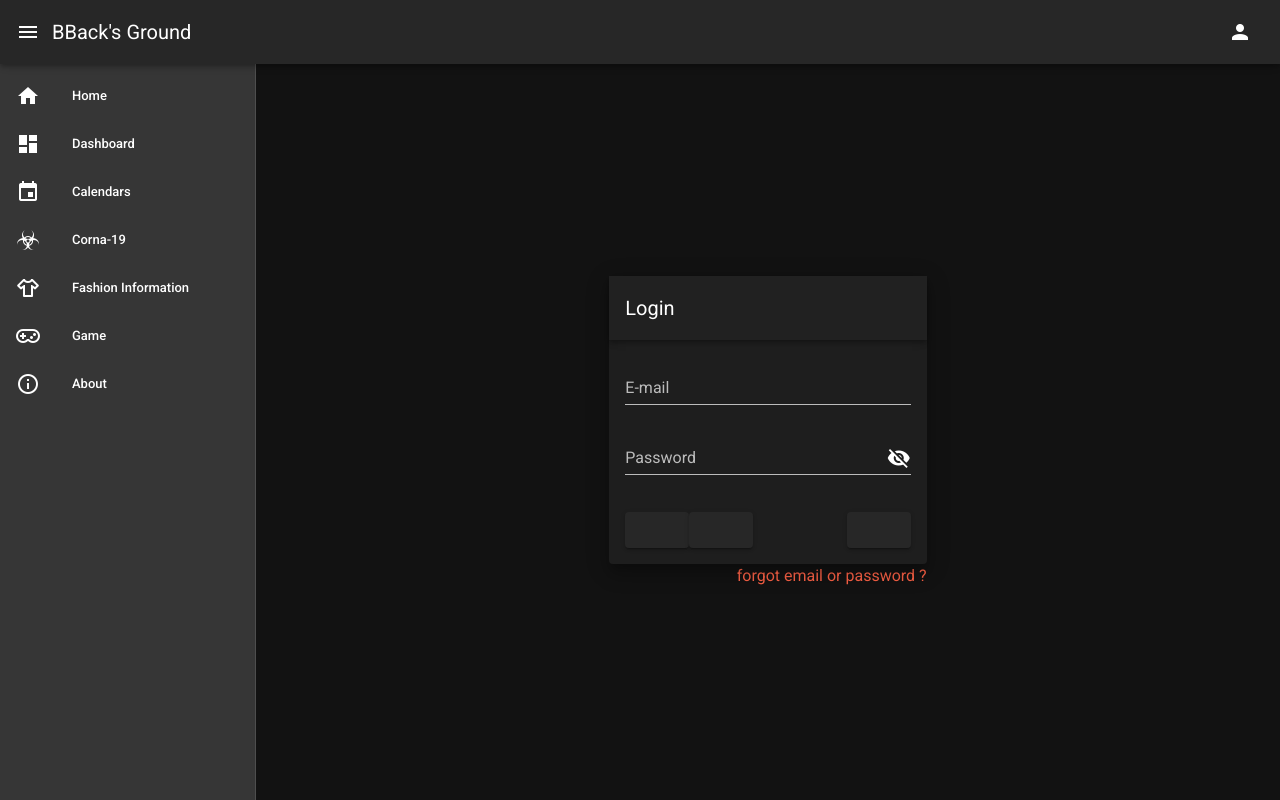
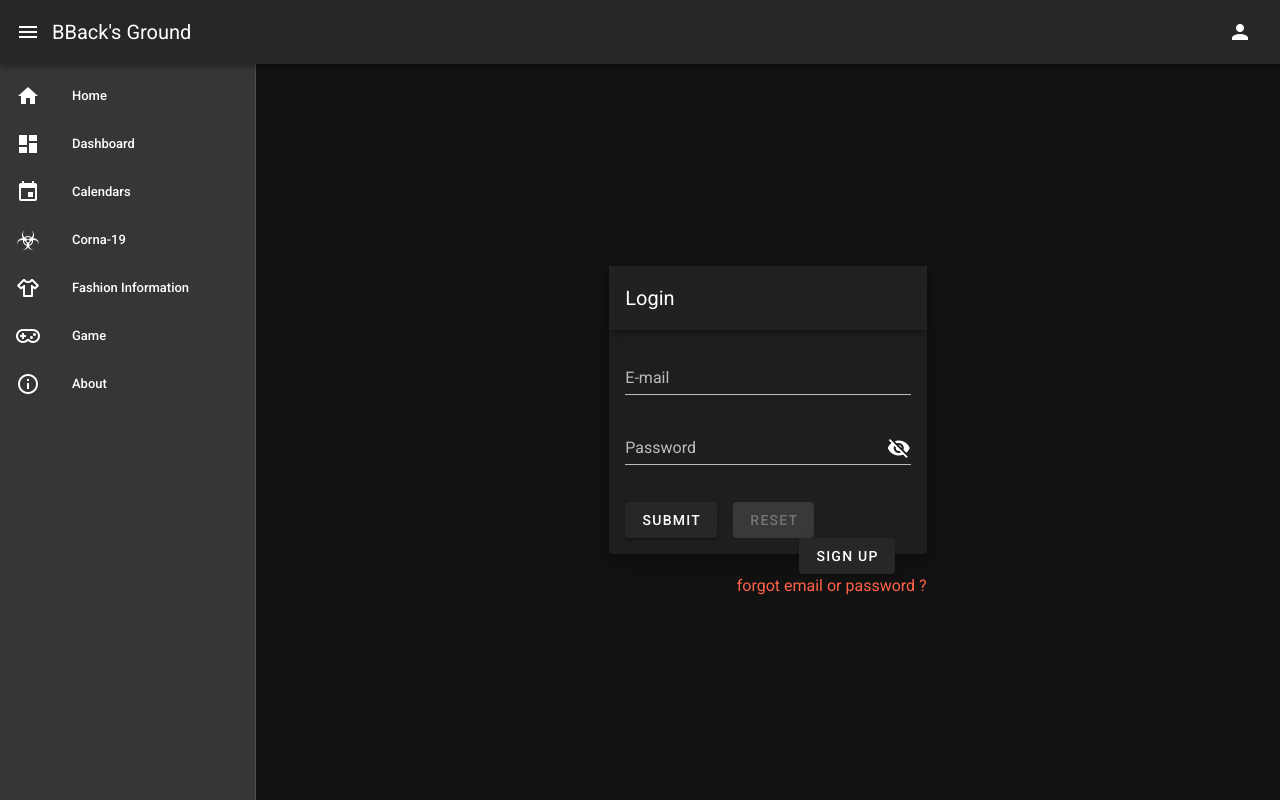
Before and after one commit to BBackJK/TP_BG, a Vue app in the folder front/: page /#/login in a window 1280 px wide. Built offline with nearby package versions, Linux system fonts and the light colour scheme.

Commit message:
[FRONT] Modify props Button Component

```diff
--- a/front/src/components/common/ButtonComponent.vue
+++ b/front/src/components/common/ButtonComponent.vue
@@ -1,6 +1,11 @@
 <template>
-  <v-btn v-bind:color="this.color" @click="clickButton">
-    {{ buttonName }}
+  <v-btn
+    :disabled="this.btnDisable"
+    v-bind:color="this.btnColor"
+    @click="clickButton"
+    class="mr-4"
+  >
+    {{ btnName }}
   </v-btn>
 </template>
 
@@ -10,15 +15,19 @@ import { EventBus } from '../../util';
 export default {
   name: 'Button',
   props: {
-    color: String,
-    buttonName: String,
-    eventMethods: String
+    btnColor: String,
+    btnName: String,
+    btnClick: String,
+    btnDisable: {
+      type: Boolean,
+      default: false,
+    },
   },
   methods: {
     clickButton() {
-      EventBus.$emit(this.eventMethods);
-    }
-  }
+      EventBus.$emit(this.btnClick);
+    },
+  },
 };
 </script>
 
```
